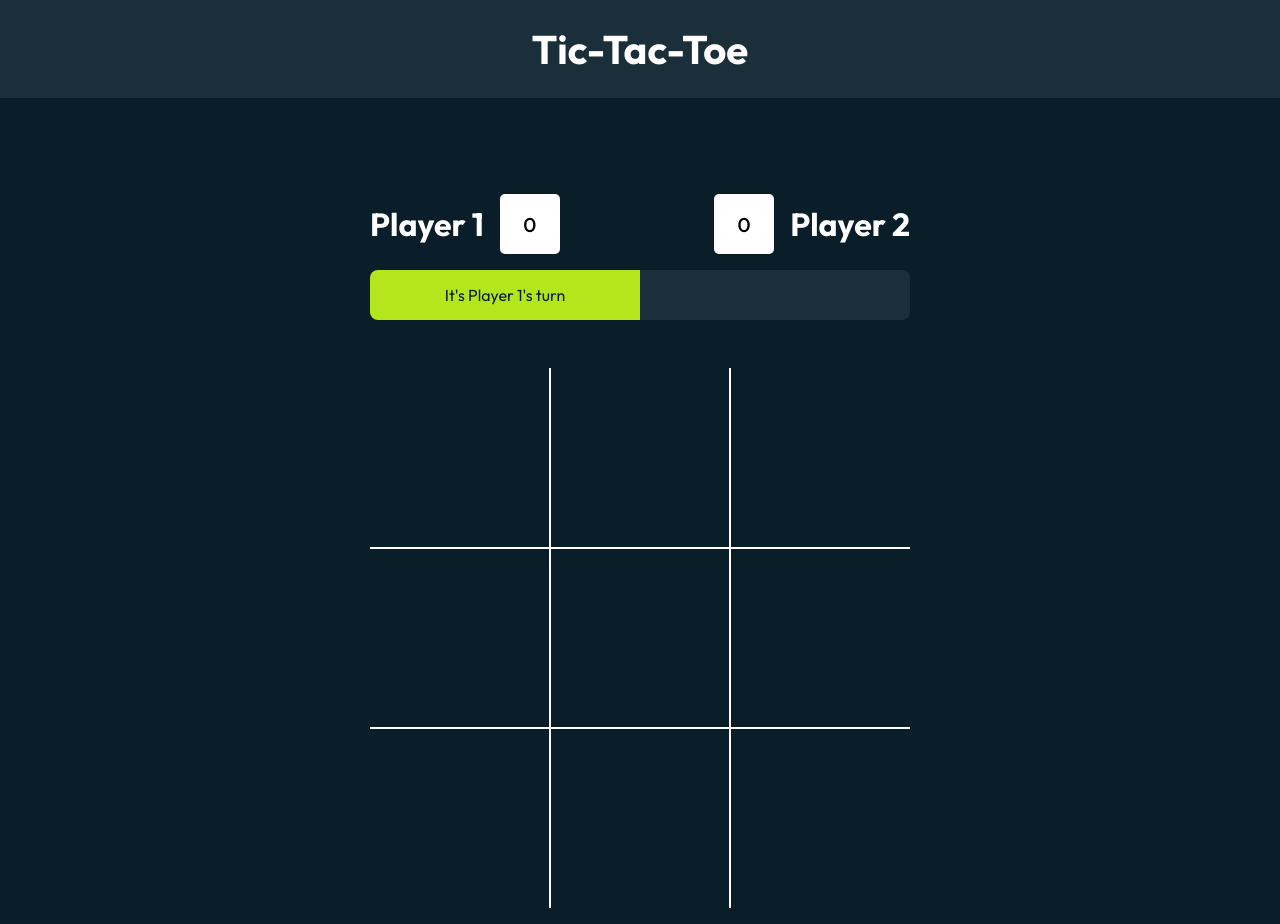
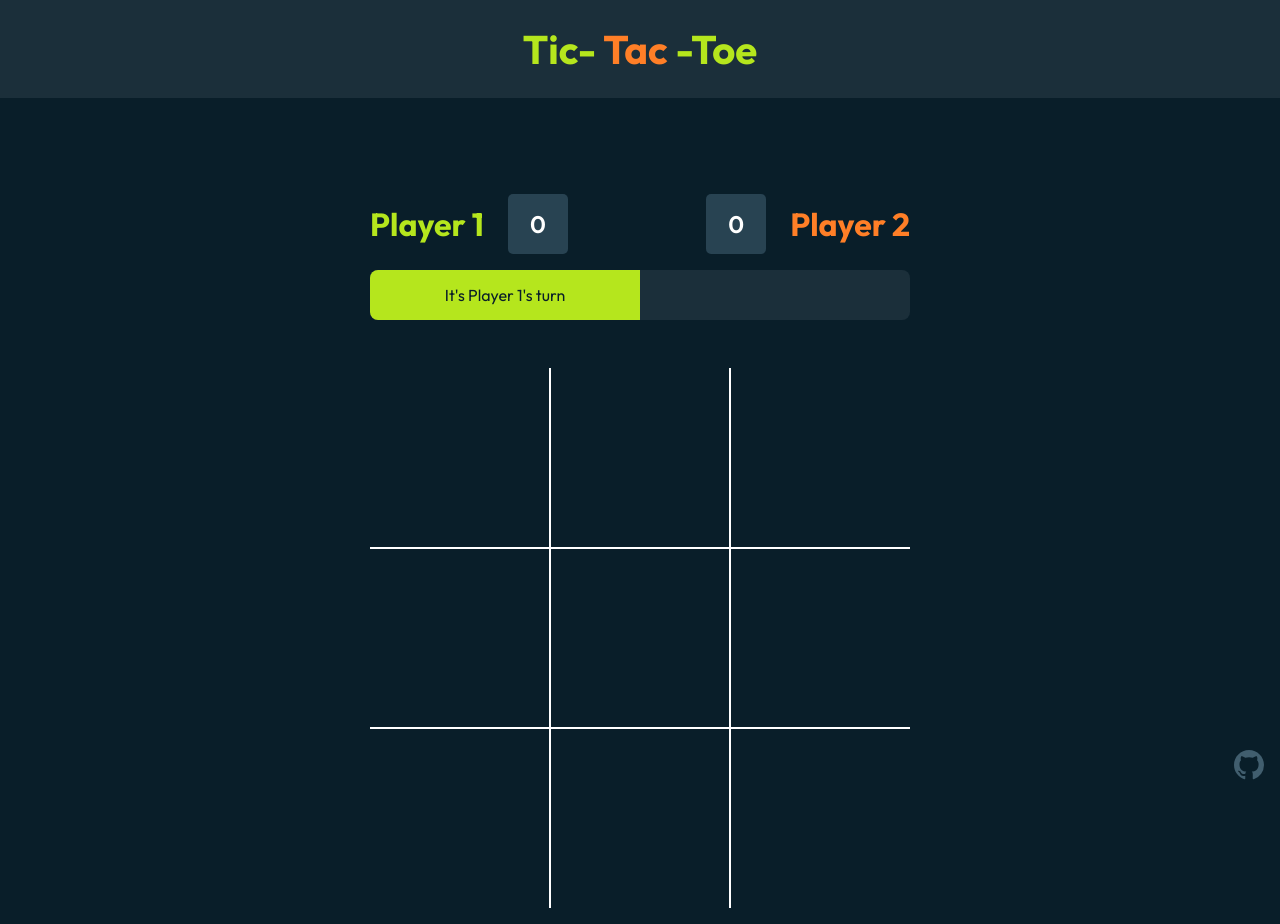
Before and after one commit to KyleCheng20/Tic-Tac-Toe, a plain HTML site: page index.html in a window 1280 px wide. Drawn offline with Linux system fonts and the light colour scheme.

Commit message:
Add github svg link

```diff
--- a/index.html
+++ b/index.html
@@ -5,7 +5,7 @@
         <meta name="viewport" content="width=device-width, initial-scale=1.0">
         <link rel="stylesheet" href="style.css">
         <script src="script.js" defer></script>
-        <title>Tic Tac Toe</title>
+        <title>Tic-Tac-Toe</title>
     </head>
     <body>
         <dialog>
@@ -19,7 +19,11 @@
 
         <div class="container">
             <header>
-                <h1>Tic-Tac-Toe</h1>
+                <h1>
+                    <span>Tic-</span>
+                    <span>Tac</span>
+                    <span>-Toe</span>
+                </h1>
             </header>
             <main>
                 <div class="score-container">
@@ -47,6 +51,10 @@
                 <div class="game-board-container"></div>
             </main>
         </div>
-
+        <a href="https://github.com/KyleCheng20" class="credit-link">
+            <svg xmlns="http://www.w3.org/2000/svg" width="16" height="16" fill="currentColor" class="bi bi-github" viewBox="0 0 16 16">
+                <path d="M8 0C3.58 0 0 3.58 0 8c0 3.54 2.29 6.53 5.47 7.59.4.07.55-.17.55-.38 0-.19-.01-.82-.01-1.49-2.01.37-2.53-.49-2.69-.94-.09-.23-.48-.94-.82-1.13-.28-.15-.68-.52-.01-.53.63-.01 1.08.58 1.23.82.72 1.21 1.87.87 2.33.66.07-.52.28-.87.51-1.07-1.78-.2-3.64-.89-3.64-3.95 0-.87.31-1.59.82-2.15-.08-.2-.36-1.02.08-2.12 0 0 .67-.21 2.2.82.64-.18 1.32-.27 2-.27s1.36.09 2 .27c1.53-1.04 2.2-.82 2.2-.82.44 1.1.16 1.92.08 2.12.51.56.82 1.27.82 2.15 0 3.07-1.87 3.75-3.65 3.95.29.25.54.73.54 1.48 0 1.07-.01 1.93-.01 2.2 0 .21.15.46.55.38A8.01 8.01 0 0 0 16 8c0-4.42-3.58-8-8-8"/>
+            </svg>
+        </a>
     </body>
 </html>
--- a/style.css
+++ b/style.css
@@ -5,7 +5,7 @@
 
 :root{
     --dark-blue: #091e29;
-    --light-blue: #223c4a;
+    --light-blue: #284352;
     --gray-blue: #1b2f3a;
     --greenyellow: #b5e61d;
     --orange: #FF7F27;
@@ -29,6 +29,7 @@ body{
     background-color: var(--dark-blue);
     color: white;
     font-family: 'outfit';
+    height: 100vh;
 }
 
 /* --Header-- */
@@ -44,6 +45,14 @@ header{
 h1{
     font-size: 2.5rem;
     font-weight: 700;
+}
+
+h1 span:nth-child(odd){
+    color: var(--greenyellow);
+}
+
+h1 span:nth-child(even){
+    color: var(--orange);
 }
 
 /* --Main-- */
@@ -77,21 +86,29 @@ main{
     display: flex;
     justify-content: center;
     align-items: center;
-    gap: 1rem;
+    gap: 1.5rem;
+}
+
+.player1-info h2{
+    color: var(--greenyellow);
+}
+
+.player2-info h2{
+    color: var(--orange);
 }
 
 .player1-score,
 .player2-score{
-    background-color: white;
+    background-color: var(--light-blue);
     border-radius: 5px;
-    color: black;
+    color: white;
     width: 60px;
     height: 60px;
     display: flex;
     justify-content: center;
     align-items: center;
-    font-size: 1.25rem;
-    font-weight: 500;
+    font-size: 1.5rem;
+    font-weight: 600;
 }
 
 /* --Turn Bar-- */
@@ -113,7 +130,6 @@ main{
     display: flex;
     align-items: center;
     justify-content: center;
-
     transform: scaleX(0);
     transition: transform 0.45s cubic-bezier(0.4, 0, 0.2, 1);
 }
@@ -237,11 +253,12 @@ dialog:not([open]){
 }
 
 dialog h3{
-    font-size: 2rem;
+    font-size: 2.5rem;
+    letter-spacing: 1px;
 }
 
 dialog p{
-    font-size: 1.25rem;
+    font-size: 1.45rem;
 }
 
 .dialog-btn-container{
@@ -277,3 +294,21 @@ dialog button{
 .reset-scores-btn:hover{
     background-color: white;
 }
+
+/* --Github Link-- */
+.credit-link{
+    position: fixed;
+    right: 1rem;
+    bottom: 1rem;
+}
+
+.credit-link svg{
+    width: 30px;
+    height: 30px;
+    fill: #415e6e;
+    transition: 0.2s ease;
+}
+
+.credit-link svg:hover{
+    fill: #5e7a8a;
+}
```
Also changed, not shown: assets/fonts/icons/github.svg (added).
